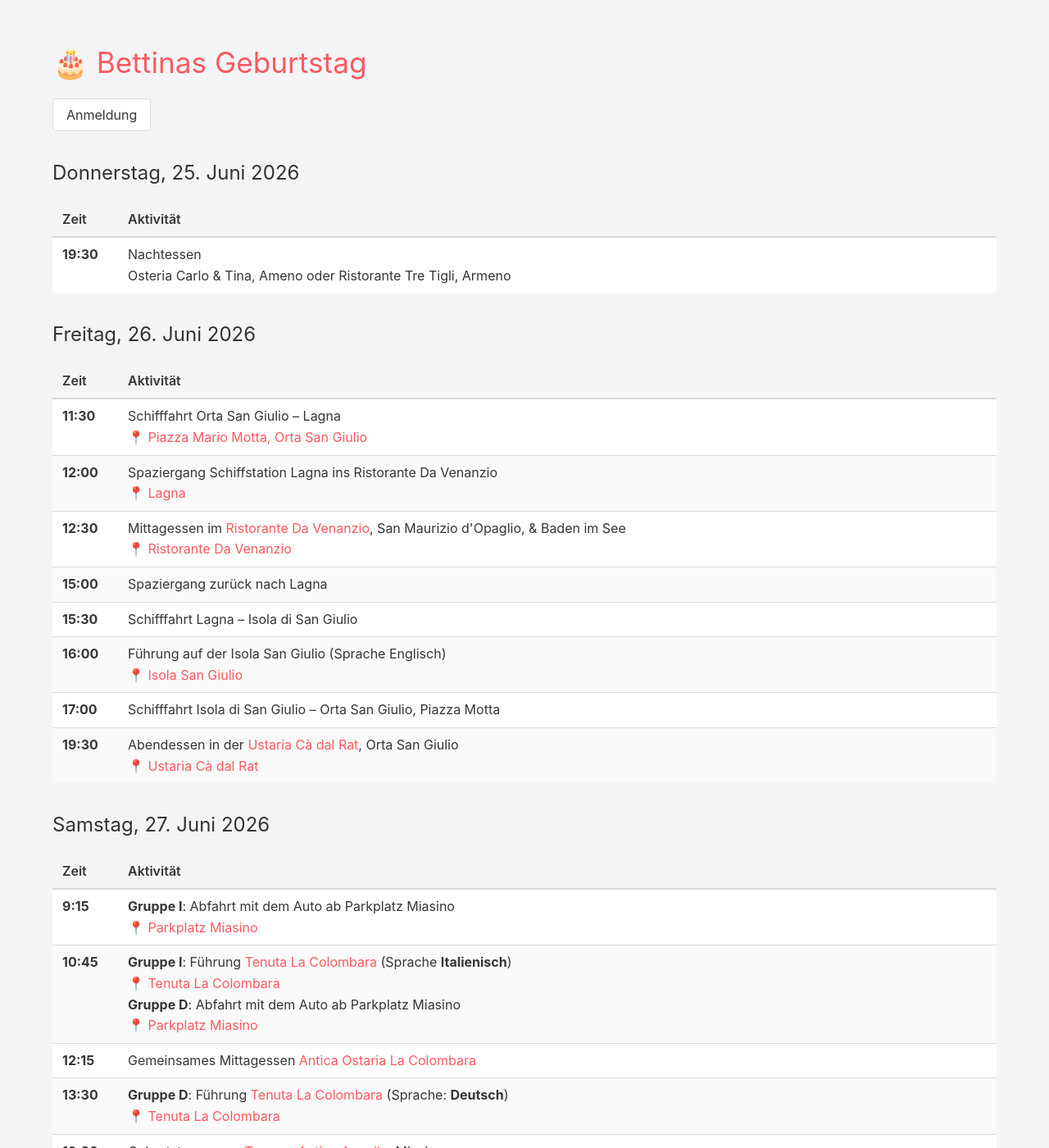
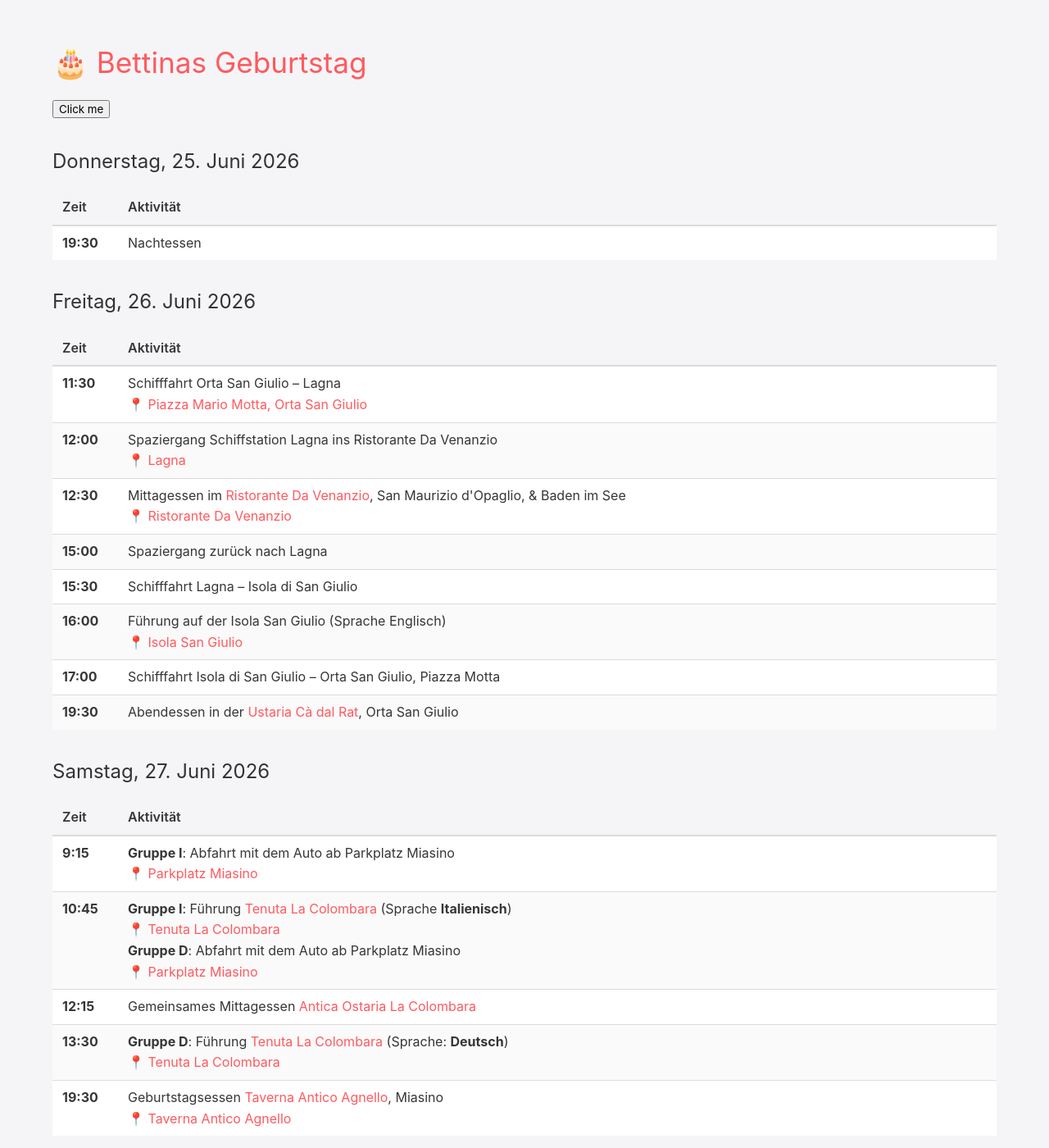
Before and after one commit to bettina60/programm, a Jekyll site: the page built from index.md, in a window 1280 px wide and 1400 px high. Shown: the whole window at 82% size. Built offline with Jekyll 4.4.1, drawn with Linux system fonts in a browser that asks for light colours; a script that is not in the unit is left out.

Commit message:
Korrekturen

```diff
--- a/index.md
+++ b/index.md
@@ -6,7 +6,7 @@ title: Bettinas Geburtstag
 
 # 🎂 Bettinas Geburtstag
 <!-- class="button" data-tally-width="440" data-tally-align-left="1" data-tally-hide-title="1" data-tally-auto-close="0"-->
-<button class="button" data-tally-open="Y5aaxz" data-tally-width="440" data-tally-align-left="1" data-tally-hide-title="1" data-tally-emoji-animation="wave" data-tally-auto-close="0">Anmeldung</button>
+<button data-tally-open="Y5aaxz" data-tally-width="440" data-tally-align-left="1" data-tally-hide-title="1" data-tally-emoji-animation="wave" data-tally-auto-close="1000" data-tally-form-events-forwarding="1">Click me</button>
 
 
 ## Donnerstag, 25. Juni 2026
@@ -22,7 +22,7 @@ title: Bettinas Geburtstag
     <tr>
       <td><strong>19:30</strong></td>
       <td>Nachtessen<br>
-      Osteria Carlo & Tina, Ameno oder Ristorante Tre Tigli, Armeno</td>
+      <!--Osteria Carlo & Tina, Ameno oder Ristorante Tre Tigli, Armeno--></td>
     </tr>
   </tbody>
 </table>
@@ -72,7 +72,7 @@ title: Bettinas Geburtstag
     <tr>
       <td><strong>19:30</strong></td>
       <td>Abendessen in der <a href="https://www.lustaria.it">Ustaria Cà dal Rat</a>, Orta San Giulio<br>
-      <a href="https://www.google.com/maps/place/L'Ustaria+C%C3%A0+dal+Rat/@45.785451,8.4204221,17z/data=!3m1!4b1!4m6!3m5!1s0x47860ce06c44321b:0x9aa723f4afc043df!8m2!3d45.7854473!4d8.422997!16s%2Fg%2F1tk6tsl_?entry=ttu">📍 Ustaria Cà dal Rat</a></td>
+      <!--<a href="https://www.google.com/maps/place/L'Ustaria+C%C3%A0+dal+Rat/@45.785451,8.4204221,17z/data=!3m1!4b1!4m6!3m5!1s0x47860ce06c44321b:0x9aa723f4afc043df!8m2!3d45.7854473!4d8.422997!16s%2Fg%2F1tk6tsl_?entry=ttu">📍 Ustaria Cà dal Rat</a>--></td>
     </tr>
   </tbody>
 </table>
@@ -129,7 +129,7 @@ title: Bettinas Geburtstag
     <tr>
       <td><strong>11:00</strong></td>
       <td>Brunch bei <a href="https://www.tripadvisor.it/Attraction_Review-g1050458-d14763042-Reviews-Il_Bonta-Armeno_Province_of_Novara_Piedmont.html">Il Bontà</a>, Armeno<br>
-      <a href="https://www.google.com/maps/place/Il+Bont%C3%A0/@45.8152289,8.4405924,17z/data=!3m2!4b1!5s0x47860ca5e809a5ad:0x33359b0e7960cef3!4m6!3m5!1s0x47860d39f259631f:0xf21e620a11260923!8m2!3d45.8152252!4d8.4431673!16s%2Fg%2F11f91lpy53?entry=ttu">📍 Il Bontà</a></td>
+      <!--<a href="https://www.google.com/maps/place/Il+Bont%C3%A0/@45.8152289,8.4405924,17z/data=!3m2!4b1!5s0x47860ca5e809a5ad:0x33359b0e7960cef3!4m6!3m5!1s0x47860d39f259631f:0xf21e620a11260923!8m2!3d45.8152252!4d8.4431673!16s%2Fg%2F11f91lpy53?entry=ttu">📍 Il Bontà</a>--></td>
     </tr>
   </tbody>
 </table>
```
